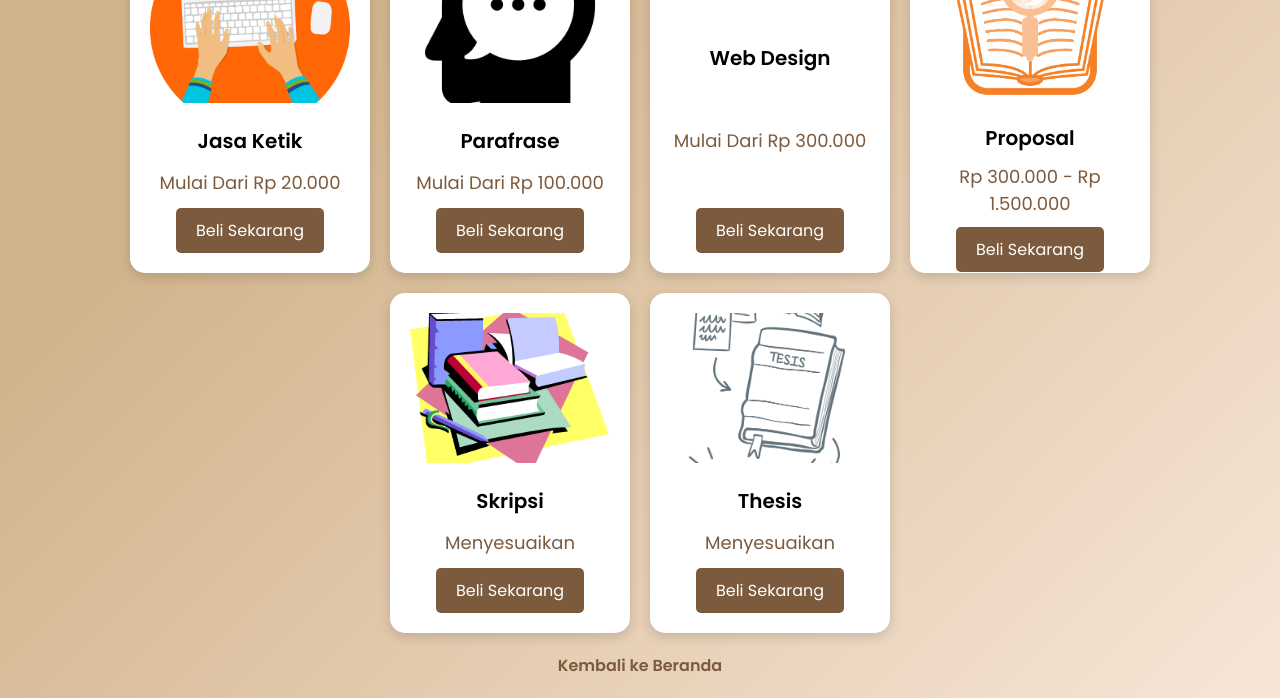
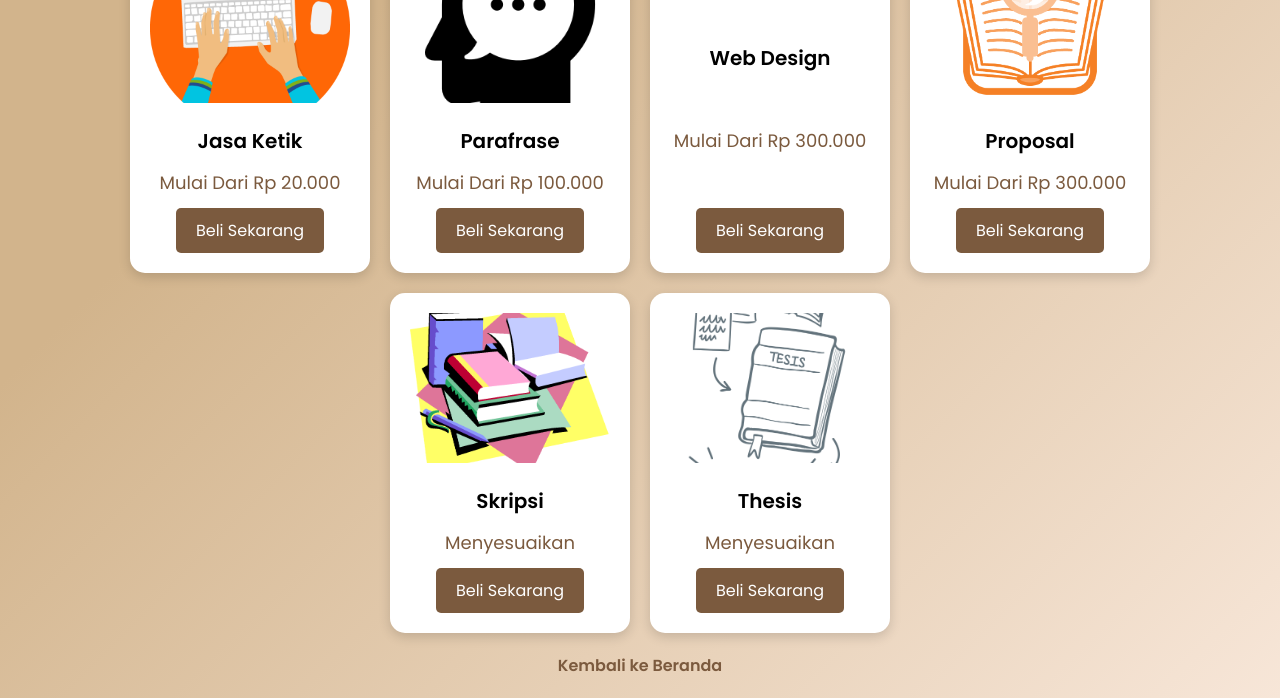
Before and after one commit to bdesigndev/groom, a plain HTML site: page produk.html in a window 1280 px wide. Shown: the part 176-874 px from the top of the page. Drawn offline with Linux system fonts and the light colour scheme.

Commit message:
Update produk.html

```diff
--- a/produk.html
+++ b/produk.html
@@ -122,7 +122,7 @@
         <div class="product-card">
             <img src="images/prop.png" alt="Produk 4" class="product-image">
             <div class="product-name">Proposal</div>
-            <div class="product-price">Rp 300.000 - Rp 1.500.000</div>
+            <div class="product-price">Mulai Dari Rp 300.000</div>
             <a href="#" class="cta-button">Beli Sekarang</a>
         </div>
         <div class="product-card">
```
